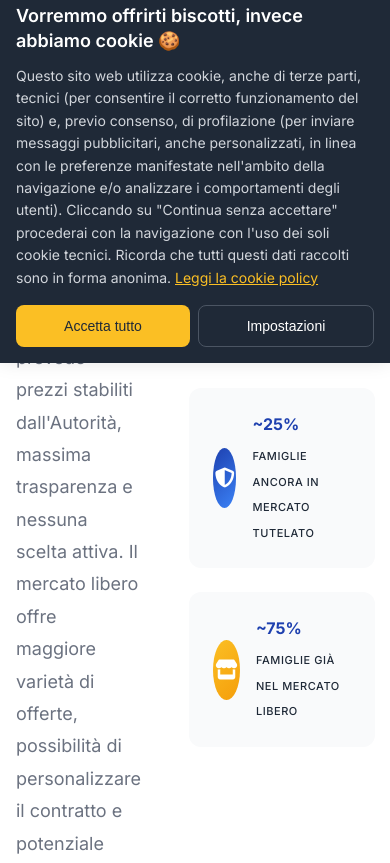
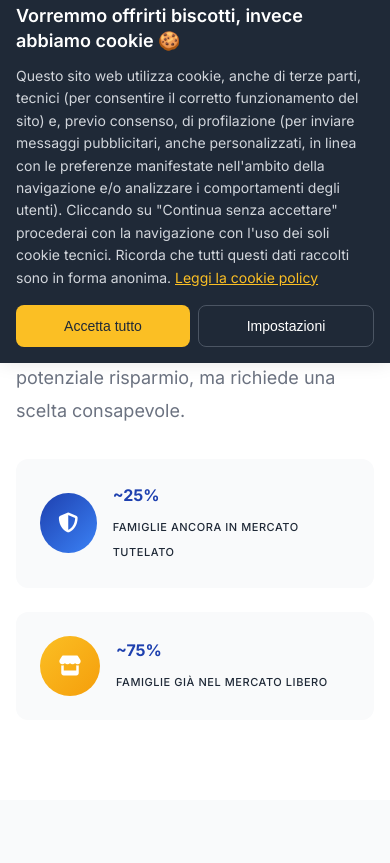
Before and after one commit to letizialib/mercato-tutelato, a plain HTML site: page confronto.html in a window 390 px wide. Shown: the part 481-1344 px from the top of the page. Drawn offline with nearby package versions, Linux system fonts and the light colour scheme.

Commit message:
Mobile: aggiunta ottimizzazione per le card statistiche nella pagina confronto, ora appaiono sotto il testo

```diff
--- a/css/mobile-optimizations.css
+++ b/css/mobile-optimizations.css
@@ -207,6 +207,20 @@
         justify-content: center !important;
         align-items: center !important;
         padding: 2rem 0 !important;
+    }
+
+    /* Comparison Overview - Mobile optimization for confronto page */
+    .overview-content {
+        grid-template-columns: 1fr !important;
+        gap: 2rem !important;
+    }
+
+    .overview-text {
+        order: 1;
+    }
+
+    .overview-stats {
+        order: 2;
     }
 
     /* Navigation mobile fixes */
```
